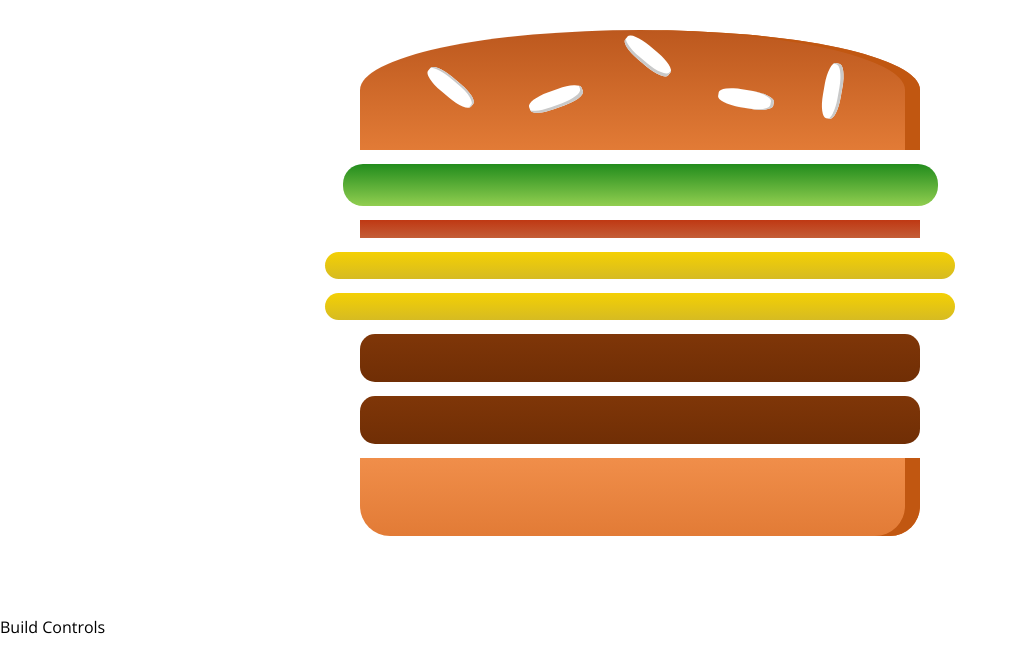
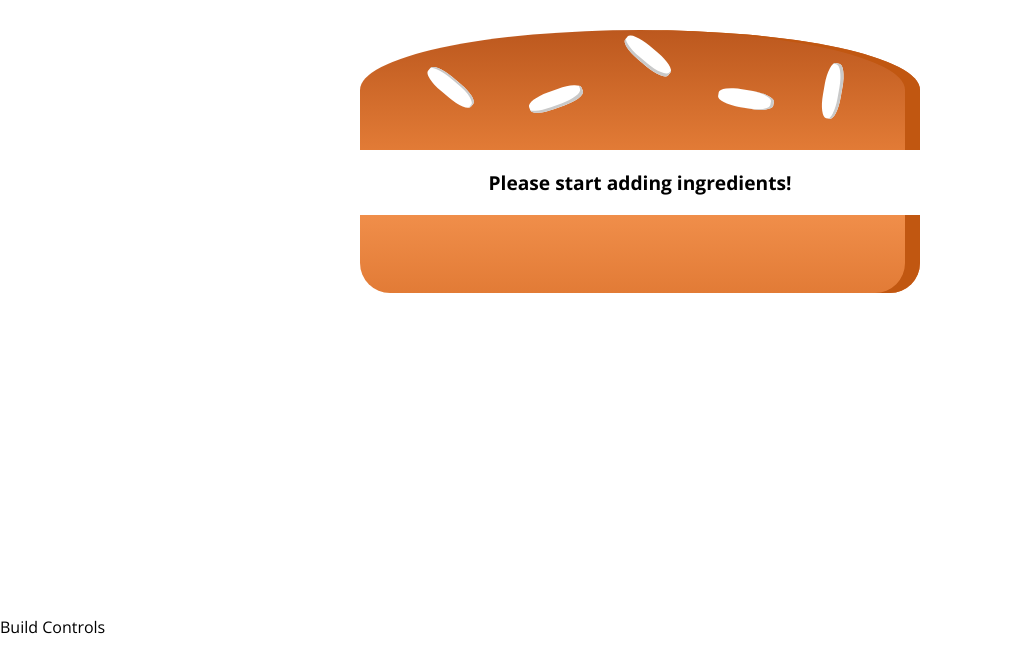
Before and after one commit to ustleseanbruneau/react-max-burger, a React (Create React App) app: page / in a window 1280 px wide. Shown: the top 672 px of the page, without its empty margins (0-1017 px from the left). Built offline with nearby package versions, Linux system fonts and the light colour scheme.

Commit message:
Lecture 157 - Calculating the ingredient sum dynamically

```diff
--- a/src/components/Burger/Burger.js
+++ b/src/components/Burger/Burger.js
@@ -4,11 +4,21 @@
 import BurgerIngredient from './BurgerIngredient/BurgerIngredient';
 
 const burger = (props) => {
-    const transformedIngredients = Object.keys(props.ingredients).map(igKey => {
+    let transformedIngredients = Object.keys(props.ingredients).map(igKey => {
         return [...Array(props.ingredients[igKey])].map((_,i) => {
             return <BurgerIngredient key={igKey + i} type={igKey} />
         });
-    });
+    })
+    .reduce((arr, el) => {
+        return arr.concat(el)
+    }, []);
+
+    if (transformedIngredients.length === 0) {
+        transformedIngredients = <p>Please start adding ingredients!</p>
+    }
+
+    console.log(transformedIngredients);
+
     return (
         <div class="Burger">
             <BurgerIngredient type="bread-top" />
--- a/src/containers/BurgerBuilder/BurgerBuilder.js
+++ b/src/containers/BurgerBuilder/BurgerBuilder.js
@@ -11,10 +11,10 @@
 
     state = {
         ingredients: {
-            salad: 1,
-            bacon: 1,
-            cheese: 2,
-            meat: 2
+            salad: 0,
+            bacon: 0,
+            cheese: 0,
+            meat: 0
         }
     }
     render() {
```
